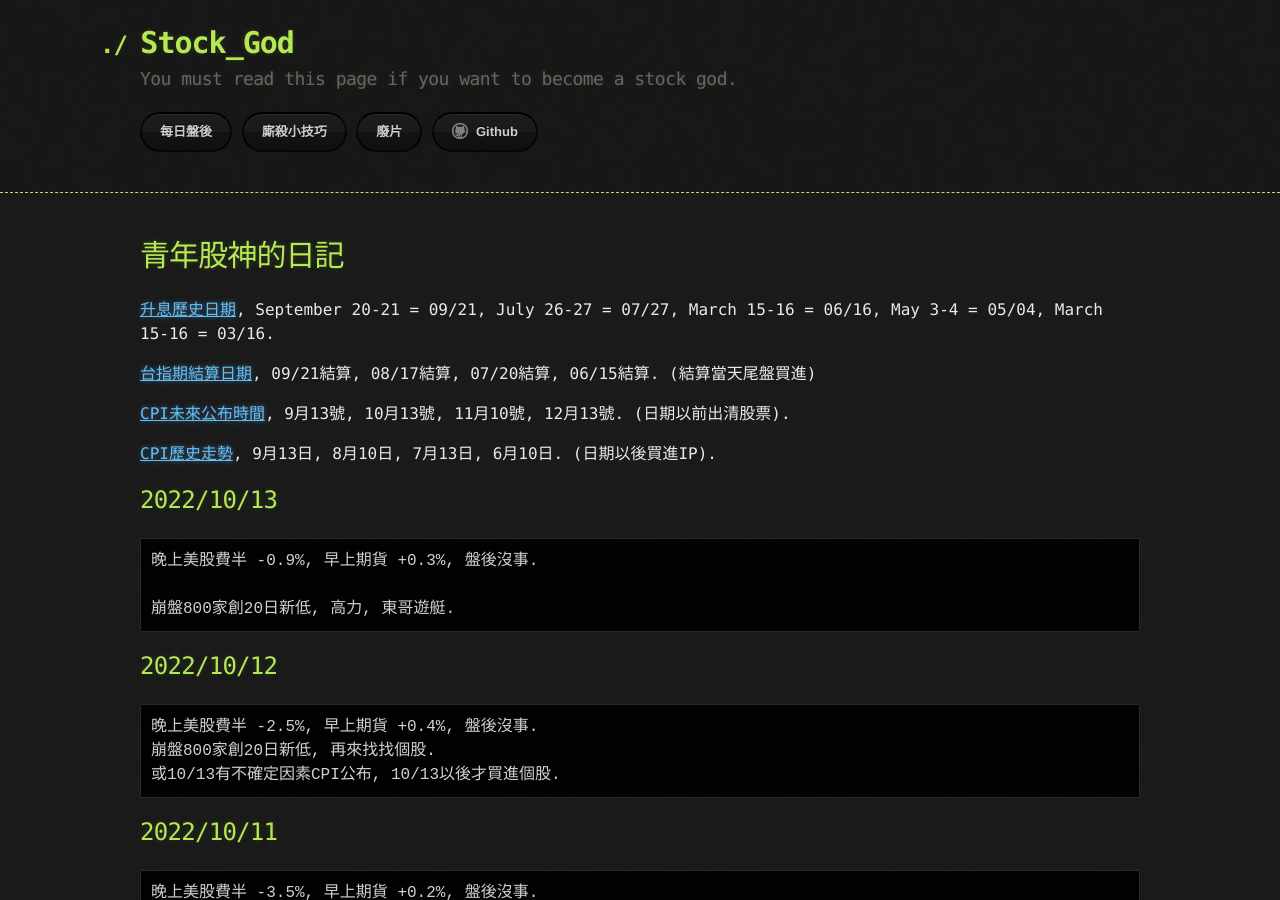
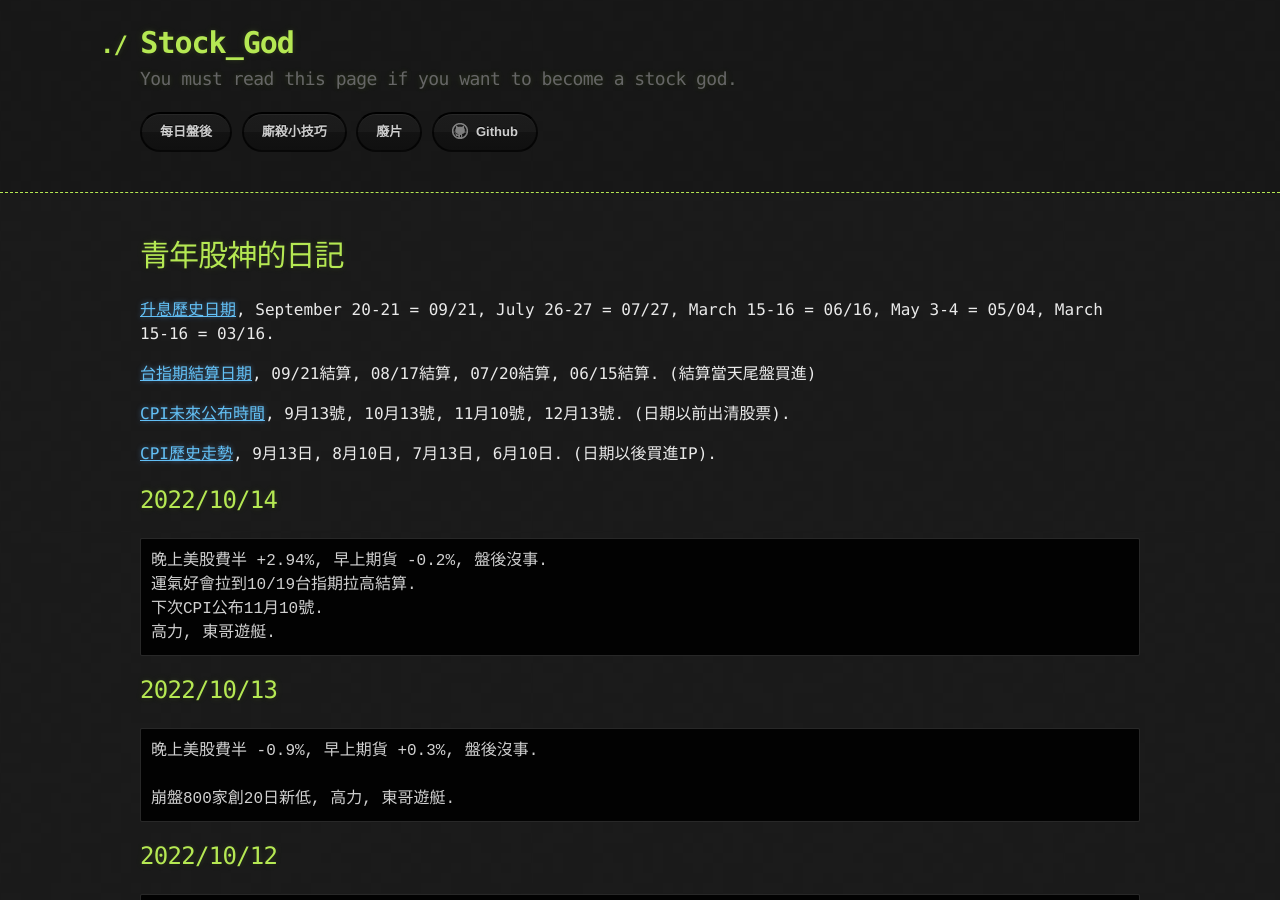
Before and after one commit to lepg5487/Stock_God, a Jekyll site: the page built from index.md, in a window 1280 px wide and 900 px high. Built offline with Jekyll 4.4.1, drawn with Linux system fonts in a browser that asks for light colours; our own code applies the rules of GitHub Pages for plain Markdown files.

Commit message:
Update index.md

````diff
--- a/index.md
+++ b/index.md
@@ -11,6 +11,15 @@ layout: testlayouts
 [CPI未來公布時間](https://chihyun.tw/cpi-release-date/), 9月13號, 10月13號, 11月10號, 12月13號. (日期以前出清股票).
 
 [CPI歷史走勢](https://hk.investing.com/economic-calendar/cpi-733), 9月13日, 8月10日, 7月13日, 6月10日. (日期以後買進IP).
+
+
+## 2022/10/14
+```
+晚上美股費半 +2.94%, 早上期貨 -0.2%, 盤後沒事.
+運氣好會拉到10/19台指期拉高結算.
+下次CPI公布11月10號.
+高力, 東哥遊艇.
+```
 
 ## 2022/10/13
 ```
````
